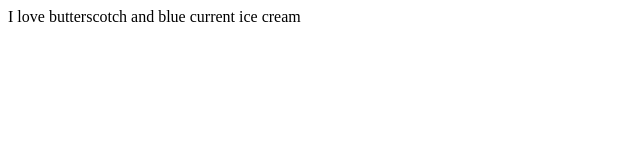
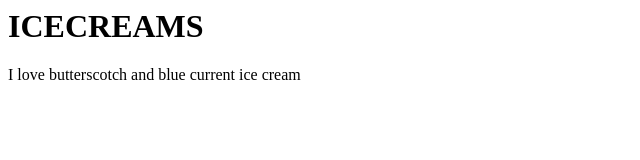
Before and after one commit to geezMcV/demo-fun-learn, a plain HTML site: page index.html in a window 1280 px wide. Shown: the whole page, without its empty margins (0-640 px from the left). Drawn offline with Linux system fonts and the light colour scheme.

Commit message:
added h1 tag to index.html

```diff
--- a/index.html
+++ b/index.html
@@ -1,4 +1,5 @@
 <html>
 <title> This is our website</title>
+<h1>ICECREAMS</H1>
 <p>I love butterscotch and blue current ice cream</p>
 </html>
```
